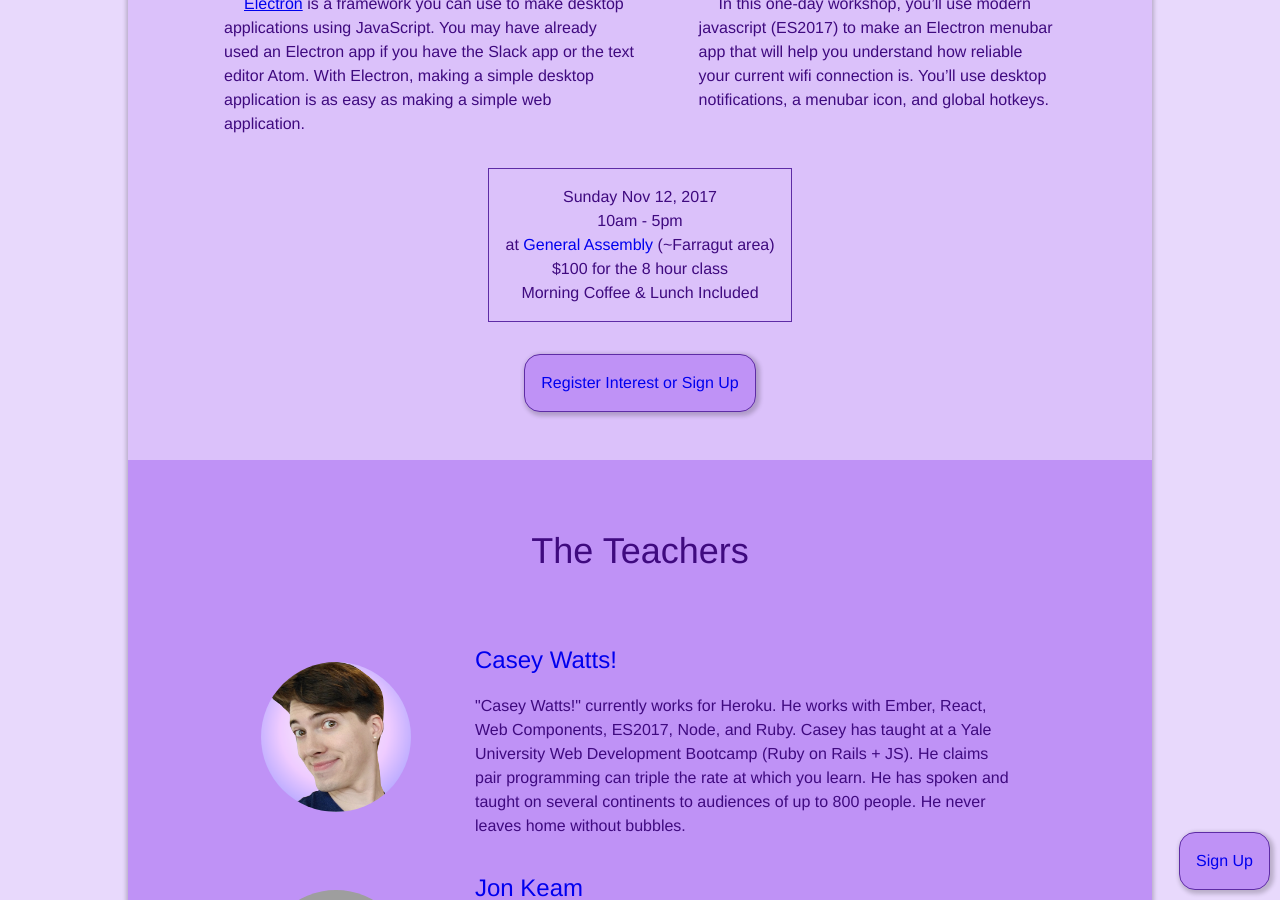
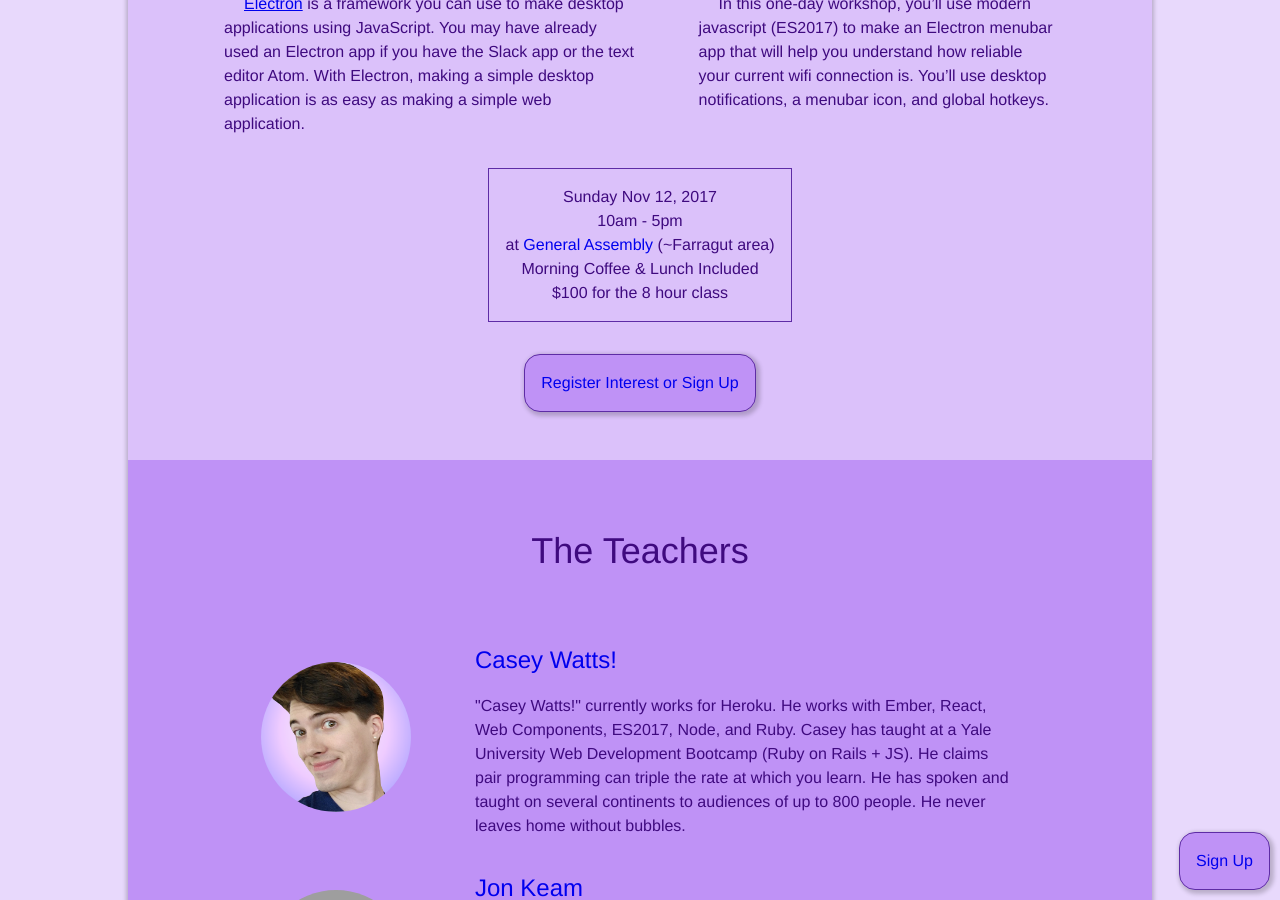
Before and after one commit to learnshinythings/learnshinythings.github.io, a Jekyll site: the page built from electron.md, in a window 1280 px wide and 900 px high, scrolled down 678 px. Built offline with Jekyll 4.4.1, drawn with Linux system fonts in a browser that asks for light colours; nearby versions of some CDN libraries; grey boxes are pictures that could not be loaded.

Commit message:
whitespace

```diff
--- a/electron.md
+++ b/electron.md
@@ -34,8 +34,8 @@ layout: general
     <div>Sunday Nov 12, 2017</div>
     <div>10am - 5pm</div>
     <div>at <a href="https://generalassemb.ly/locations/washington-dc" class="link">General Assembly</a> (~Farragut area)</div>
+    <div>Morning Coffee & Lunch Included</div>
     <div>$100 for the 8 hour class</div>
-    <div>Morning Coffee & Lunch Included</div>
   </div>
 
   <a href="https://ti.to/learn-shiny-things/learn-electron" class="link ma3">
```
